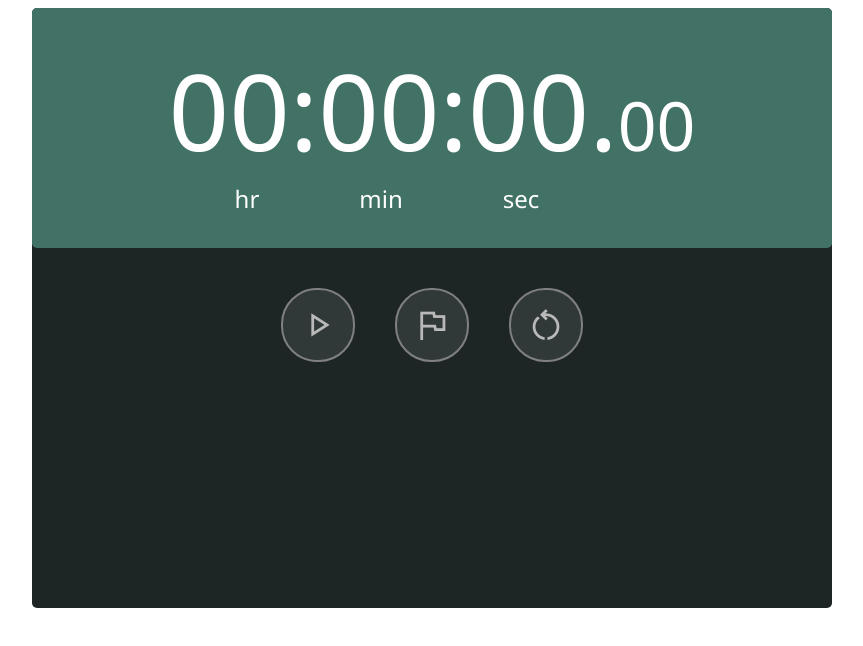
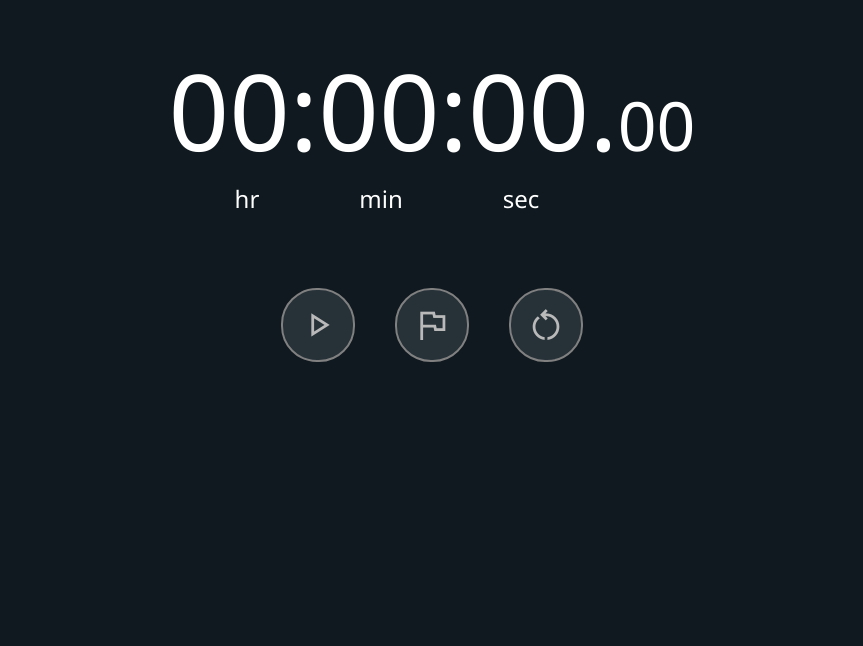
Before and after one commit to scriptax/stopwatch, a plain HTML site: page index.html in a window 1280 px wide. Shown: the whole page, without its empty margins (208-1071 px from the left). Drawn offline with nearby package versions, Linux system fonts and the light colour scheme.

Commit message:
some appearance changes

```diff
--- a/stopwatch.css
+++ b/stopwatch.css
@@ -1,12 +1,14 @@
+body {
+    background-color: rgb(16, 25, 31);
+}
+
 #SW{
-    background-color: rgb(30, 37, 37);
     width: 800px;
     height: 600px;
     margin: 0 auto 0;
     border-radius: 5px;
 }
 #disp{
-    background-color: rgb(66, 114, 102);
     font-family: 'Segoe UI', Tahoma, Geneva, Verdana, sans-serif;
     color: white;
     margin: 0px auto 0px;
@@ -36,18 +38,18 @@
     width: 70px;
     height: 70px;
     border: 2px gray solid;
-    background-color: rgb(48, 56, 56);
+    background-color: rgb(38, 49, 56);
     border-radius: 36px;
     margin: 40px 20px 0px 20px;
 }
 #buttons>div:hover{
     cursor: pointer;
     border-color: rgb(151, 150, 150);
-    background-color: rgb(60, 70, 70);
+    background-color: rgb(47, 60, 68);
 }
 #buttons>div:active{
     border-color: rgb(80, 79, 79);
-    background-color: rgb(49, 56, 56);;
+    background-color: rgb(26, 35, 41);
 }
 #buttons span{
     font-size: 40px;
```
